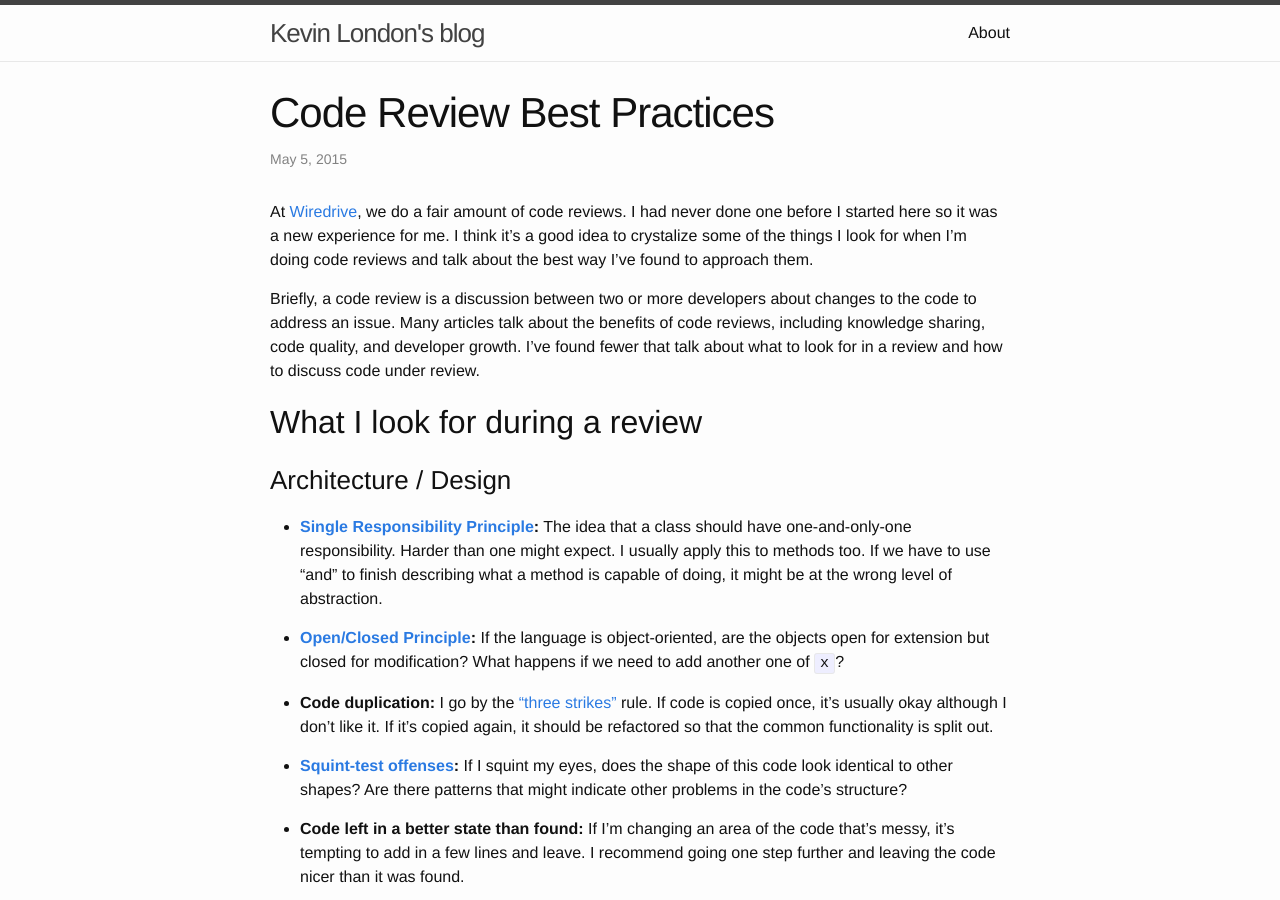
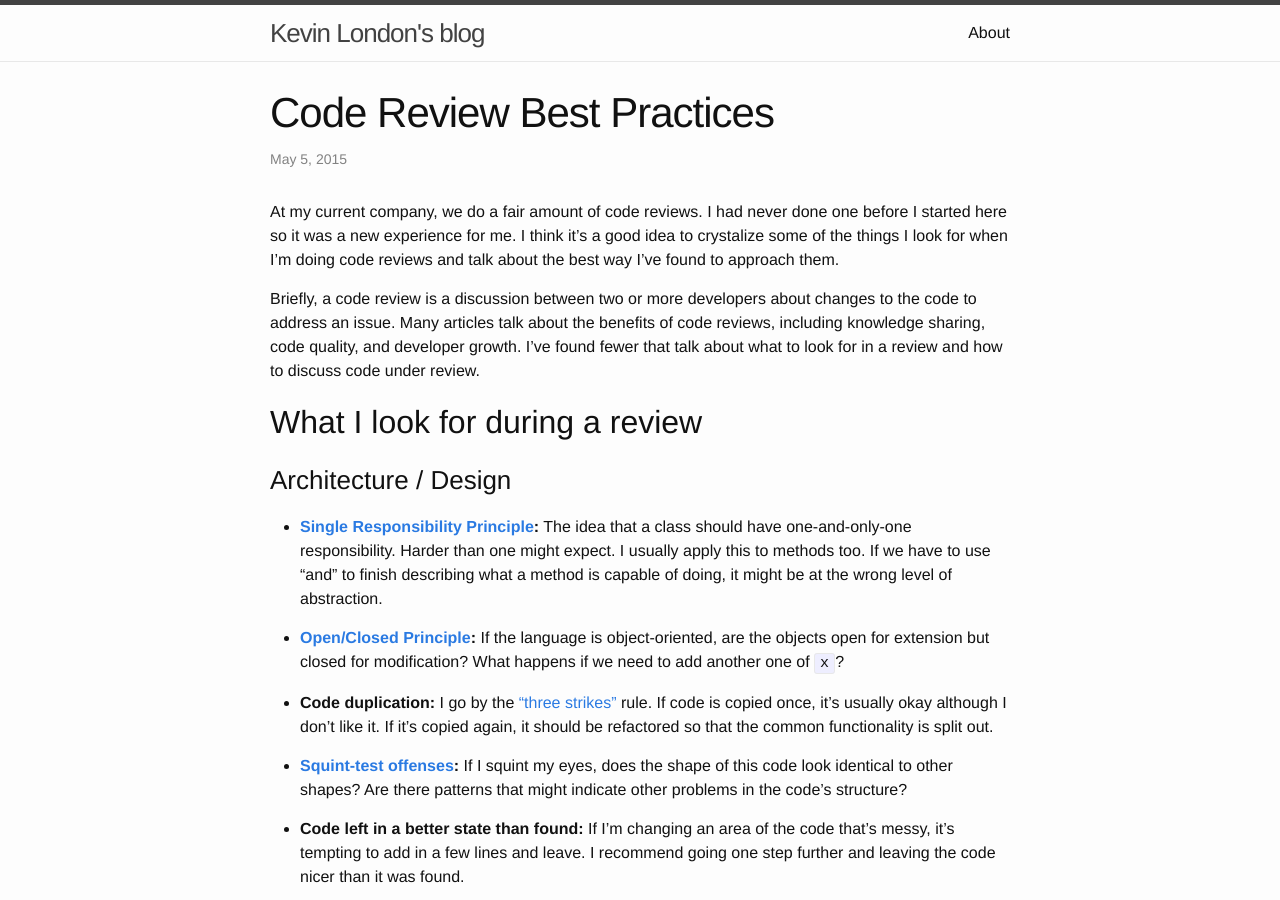
Before and after one commit to kevinlondon/kevinlondon.github.io, a Jekyll site: the page built from _posts/2015-05-07-code-review-best-practices.md, in a window 1280 px wide and 900 px high. Built offline with Jekyll 4.4.1, drawn with Linux system fonts in a browser that asks for light colours; comment, search, counter and statistics services are not loaded.

Commit message:
Drop Wiredrive mention from code reviews post.

```diff
--- a/_posts/2015-05-07-code-review-best-practices.md
+++ b/_posts/2015-05-07-code-review-best-practices.md
@@ -4,7 +4,7 @@ title:  "Code Review Best Practices"
 date:   2015-05-05 15:54:08
 ---
 
-At [Wiredrive](http://www.wiredrive.com/?utm_source=kevinlondon.com&utm_medium=blog&utm_campaign=code-review),
+At my current company,
 we do a fair amount of code reviews.  I had never done one before
 I started here so it was a new experience for me. I think it's a good idea to crystalize some of
 the things I look for when I'm doing code reviews and talk about the best way
```
